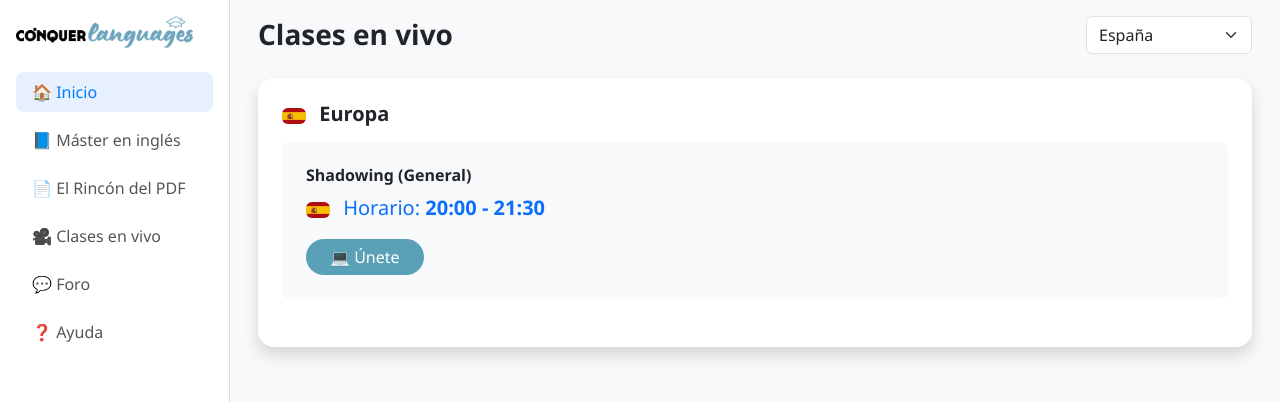
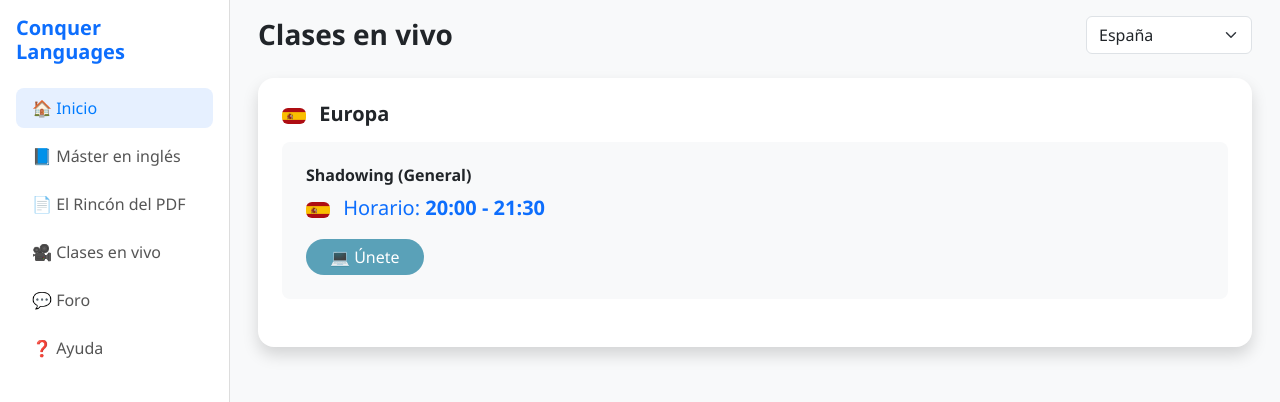
Before and after one commit to arielmartinelli/ConquerProyecto, a plain HTML site: page index.html in a window 1280 px wide. Shown: the top 402 px of the page. Drawn offline with nearby package versions, Linux system fonts and the light colour scheme.

Commit message:
primer commit

```diff
--- a/index.html
+++ b/index.html
@@ -15,7 +15,7 @@
     <!-- Sidebar -->
     <nav class="sidebar bg-white shadow-sm p-3" id="sidebarMenu">
       <div class="d-flex justify-content-between align-items-center mb-3">
-        <h5 class="fw-bold text-primary"><img style="width:90%;" src="css/img/logo.png" alt=""></h5>
+        <h5 class="fw-bold text-primary">Conquer Languages</h5>
         <button class="btn btn-light d-lg-none" id="toggleMenu">☰</button>
       </div>
       <ul class="nav flex-column" id="sidebarLinks">
```
